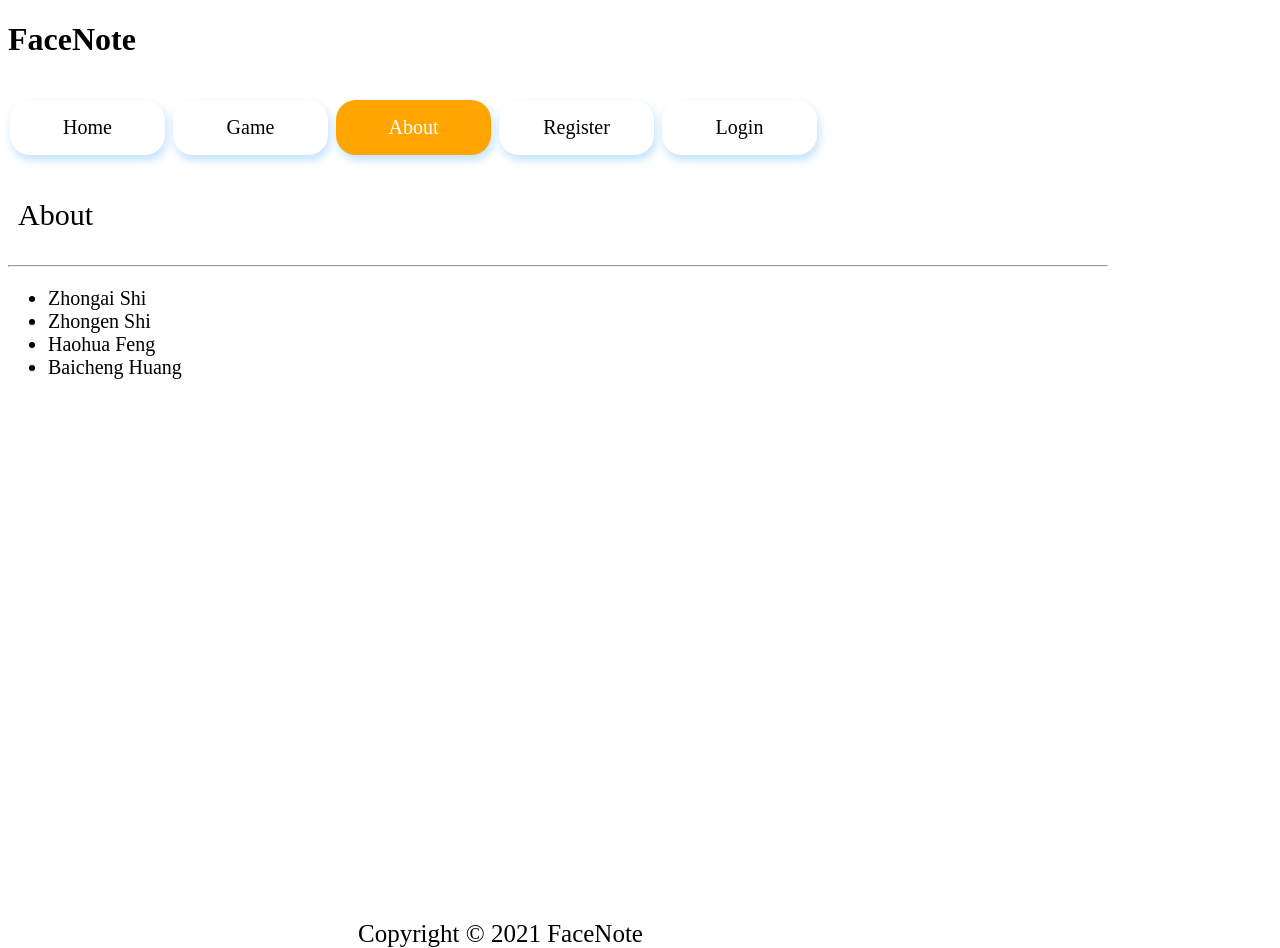
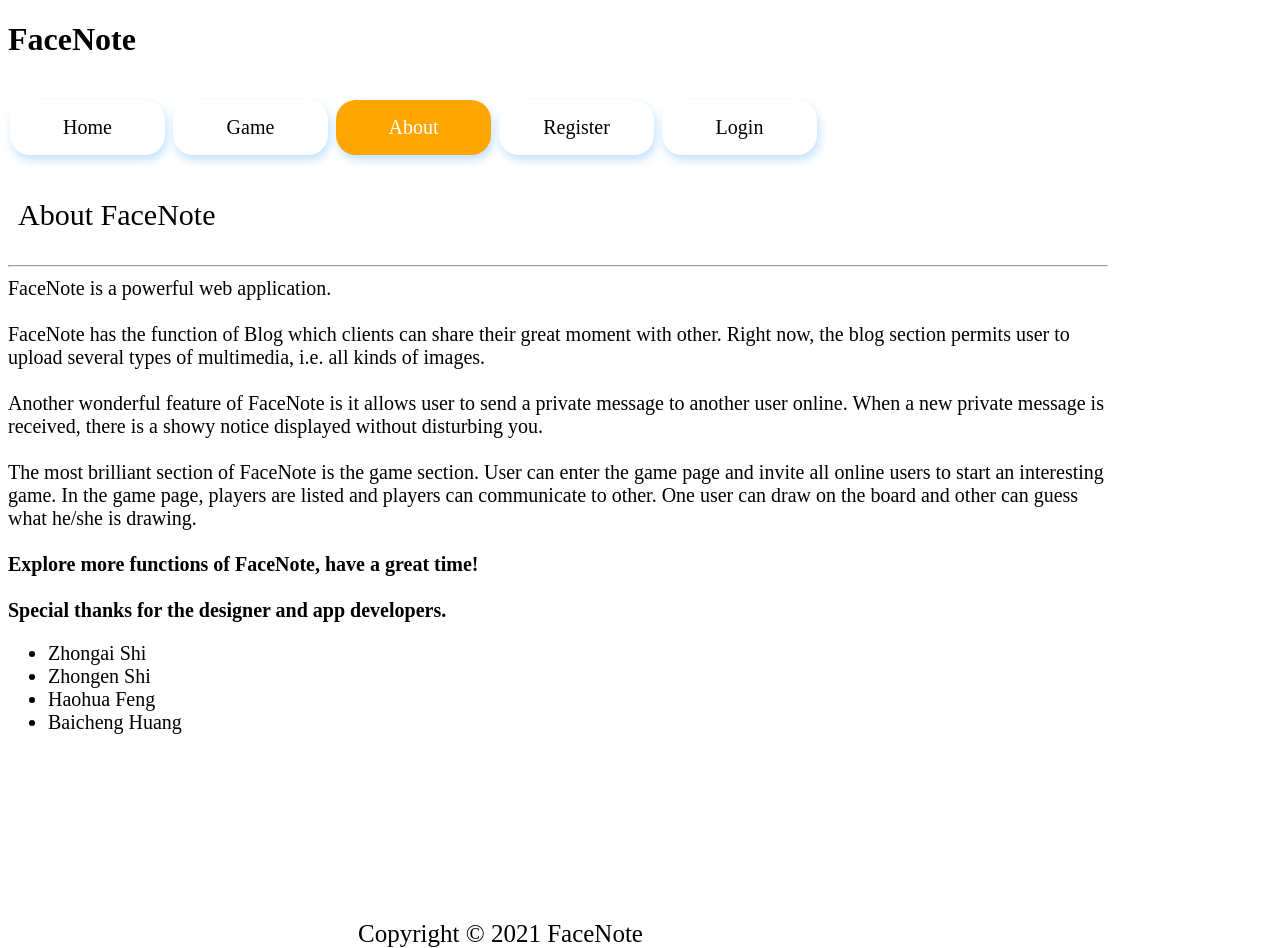
Before and after one commit to HaohuaFeng/CSE312-Project, a Flask app: page /about.html in a window 1280 px wide. Run offline with Flask 2, Linux system fonts and the light colour scheme; some libraries are stand-ins or nearby versions.

Commit message:
Add files via upload

```diff
--- a/templates/about.html
+++ b/templates/about.html
@@ -29,9 +29,24 @@
         {% endif %}
     </div>
     <div class="main">
-        <div class="description">About</div>
+        <div class="description">About FaceNote</div>
         <hr>
         <div class="about">
+            FaceNote is a powerful web application.<br/><br/>
+            FaceNote has the function of Blog which clients can share their great
+            moment with other. Right now, the blog section permits user to upload several
+            types of multimedia, i.e. all kinds of images.<br/><br/>
+            Another wonderful feature of FaceNote is it allows user to send a private message
+            to another user online. When a new private message is received, there is a showy
+            notice displayed without disturbing you.<br/><br/>
+            The most brilliant section of FaceNote is the game section. User can enter the game
+            page and invite all online users to start an interesting game. In the game page,
+            players are listed and players can communicate to other. One user can draw on the
+            board and other can guess what he/she is drawing.<br/>
+            <br/>
+            <b>Explore more functions of FaceNote, have a great time!</b>
+            <br/><br/>
+            <b>Special thanks for the designer and app developers.</b>
             <ul>
                 <li>Zhongai Shi</li>
                 <li>Zhongen Shi</li>
```
